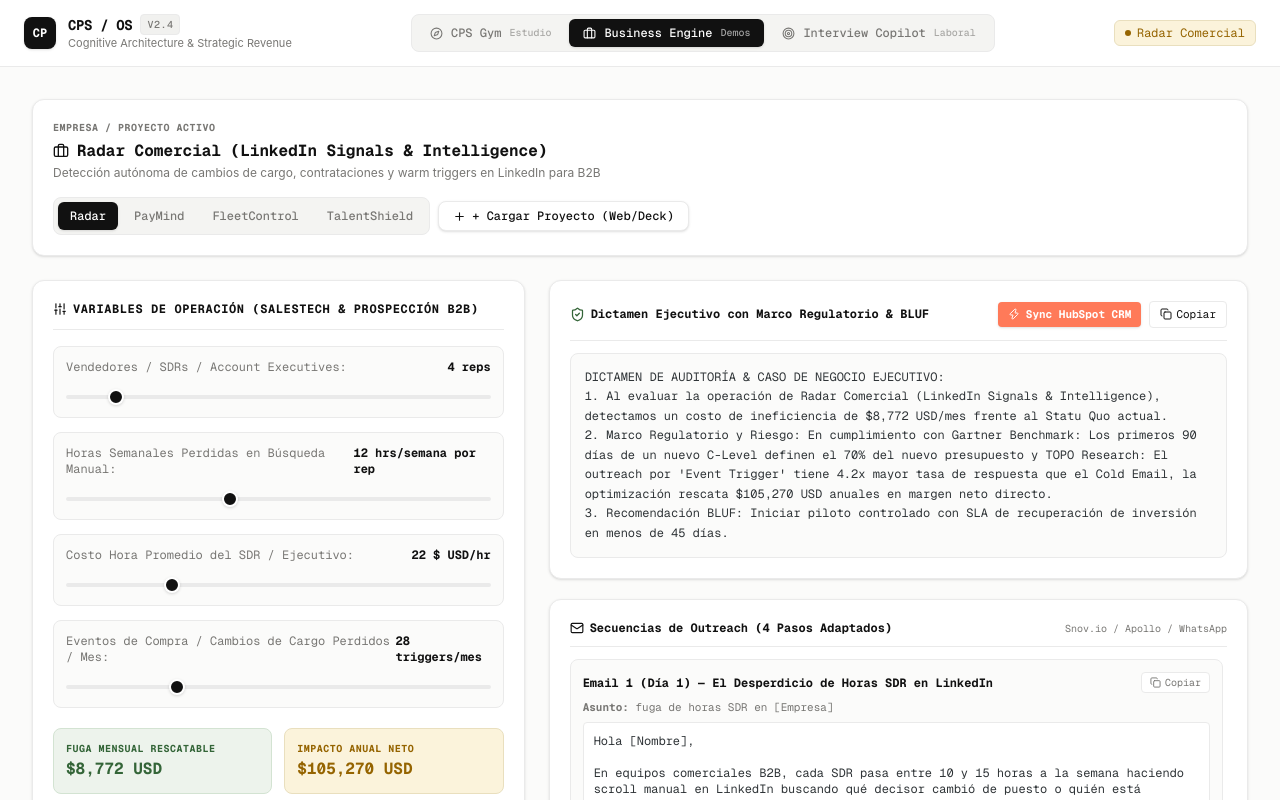
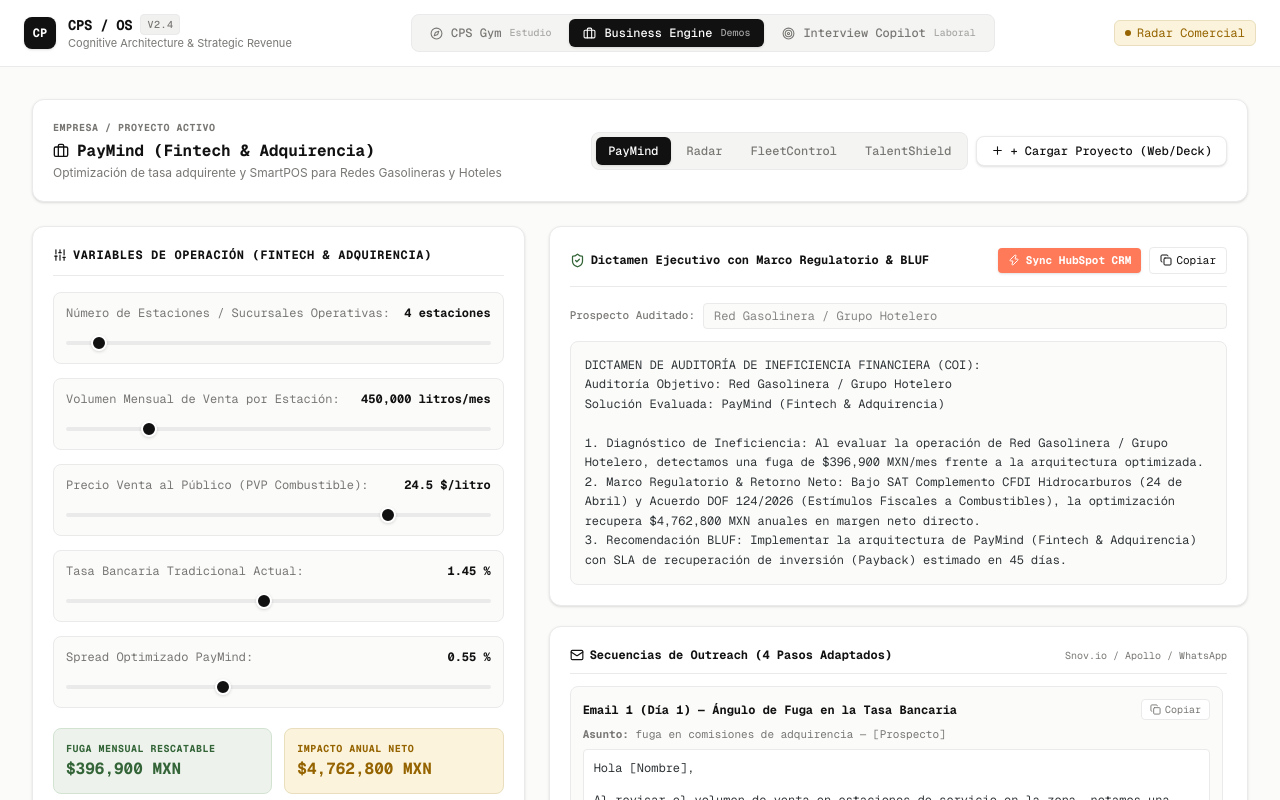
Before and after one commit to agutierrez11/cps-copilot, a Next.js app in the folder scratch/cps-copilot/: page / in a window 1280 px wide. Shown: the top 800 px of the page. Built offline with nearby package versions, Linux system fonts and the light colour scheme.

Commit message:
fix: correct dictamen positioning to audit target prospect and rewrite cold emails without AI clichés

```diff
--- a/scratch/cps-copilot/src/components/business-engine/BusinessEngineView.tsx
+++ b/scratch/cps-copilot/src/components/business-engine/BusinessEngineView.tsx
@@ -40,6 +40,7 @@
   const [selectedProfileId, setSelectedProfileId] = useState<string>(profiles[0]?.id || 'radar_linkedin');
   const [copiedEmailIdx, setCopiedEmailIdx] = useState<number | null>(null);
   const [copiedDictum, setCopiedDictum] = useState<boolean>(false);
+  const [targetAccountName, setTargetAccountName] = useState<string>('');
   const [isSyncingHubSpot, setIsSyncingHubSpot] = useState<boolean>(false);
   const [hubspotSyncMsg, setHubspotSyncMsg] = useState<string | null>(null);
 
@@ -173,14 +174,19 @@
 
   // Dictamen
   const dictumText = useMemo(() => {
-    const p = currentProfile;
+    const p = currentProfile as any;
     const reg1 = p.regulations?.[0] || "Normativas del sector";
     const reg2 = p.regulations?.[1] || "Estándares de mercado";
-    return `DICTAMEN DE AUDITORÍA & CASO DE NEGOCIO EJECUTIVO:
-1. Al evaluar la operación de ${p.name}, detectamos un costo de ineficiencia de $${calculatedSavings.monthly.toLocaleString()} ${p.currency}/mes frente al Statu Quo actual.
-2. Marco Regulatorio y Riesgo: En cumplimiento con ${reg1} y ${reg2}, la optimización rescata $${calculatedSavings.annual.toLocaleString()} ${p.currency} anuales en margen neto directo.
-3. Recomendación BLUF: Iniciar piloto controlado con SLA de recuperación de inversión en menos de 45 días.`;
-  }, [currentProfile, calculatedSavings]);
+    const targetName = targetAccountName.trim() || p.targetClientRole || "Empresa / Cuenta Prospecto";
+
+    return `DICTAMEN DE AUDITORÍA DE INEFICIENCIA FINANCIERA (COI):
+Auditoría Objetivo: ${targetName}
+Solución Evaluada: ${p.name}
+
+1. Diagnóstico de Ineficiencia: Al evaluar la operación de ${targetName}, detectamos una fuga de $${calculatedSavings.monthly.toLocaleString()} ${p.currency}/mes frente a la arquitectura optimizada.
+2. Marco Regulatorio & Retorno Neto: Bajo ${reg1} y ${reg2}, la optimización recupera $${calculatedSavings.annual.toLocaleString()} ${p.currency} anuales en margen neto directo.
+3. Recomendación BLUF: Implementar la arquitectura de ${p.name} con SLA de recuperación de inversión (Payback) estimado en 45 días.`;
+  }, [currentProfile, calculatedSavings, targetAccountName]);
 
   const copyDictum = () => {
     navigator.clipboard.writeText(dictumText);
@@ -453,6 +459,16 @@
                 </button>
               </div>
             </div>
+            <div className="flex items-center gap-2 pt-1">
+              <label className="text-[11px] font-mono font-medium text-[#787774] whitespace-nowrap">Prospecto Auditado:</label>
+              <input
+                type="text"
+                placeholder={(currentProfile as any).targetClientRole || "ej. Grupo Gasolinero Pemex / Sofía Health"}
+                value={targetAccountName}
+                onChange={(e) => setTargetAccountName(e.target.value)}
+                className="w-full bg-[#FBFBFA] border border-[#EAEAEA] rounded px-2.5 py-1 text-xs font-mono text-[#111111] focus:outline-none focus:border-[#111111]"
+              />
+            </div>
             <p className="text-xs font-mono text-[#2F3437] leading-relaxed whitespace-pre-line bg-[#FBFBFA] p-3.5 rounded-lg border border-[#EAEAEA]">
               {dictumText}
             </p>
--- a/scratch/cps-copilot/src/profiles/client_profiles.json
+++ b/scratch/cps-copilot/src/profiles/client_profiles.json
@@ -1,91 +1,20 @@
 [
   {
-    "id": "radar_linkedin",
-    "name": "Radar Comercial (LinkedIn Signals & Intelligence)",
-    "tagline": "Detección autónoma de cambios de cargo, contrataciones y warm triggers en LinkedIn para B2B",
-    "industry": "SalesTech & Prospección B2B",
-    "currency": "USD",
-    "regulations": [
-      "Gartner Benchmark: Los primeros 90 días de un nuevo C-Level definen el 70% del nuevo presupuesto",
-      "TOPO Research: El outreach por 'Event Trigger' tiene 4.2x mayor tasa de respuesta que el Cold Email",
-      "LinkedIn Data Privacy & Fair Use Protocol"
-    ],
-    "variables": [
-      {
-        "id": "reps",
-        "label": "Vendedores / SDRs / Account Executives",
-        "min": 1,
-        "max": 30,
-        "default": 4,
-        "step": 1,
-        "unit": "reps"
-      },
-      {
-        "id": "hours_wasted",
-        "label": "Horas Semanales Perdidas en Búsqueda Manual",
-        "min": 4,
-        "max": 25,
-        "default": 12,
-        "step": 1,
-        "unit": "hrs/semana por rep"
-      },
-      {
-        "id": "rep_hourly_rate",
-        "label": "Costo Hora Promedio del SDR / Ejecutivo",
-        "min": 10,
-        "max": 60,
-        "default": 22,
-        "step": 2,
-        "unit": "$ USD/hr"
-      },
-      {
-        "id": "missed_triggers",
-        "label": "Eventos de Compra / Cambios de Cargo Perdidos / Mes",
-        "min": 5,
-        "max": 100,
-        "default": 28,
-        "step": 2,
-        "unit": "triggers/mes"
-      }
-    ],
-    "outreach_emails": [
-      {
-        "step": "Email 1 (Día 1) — El Desperdicio de Horas SDR en LinkedIn",
-        "subject": "fuga de horas SDR en [Empresa]",
-        "body": "Hola [Nombre],\n\nEn equipos comerciales B2B, cada SDR pasa entre 10 y 15 horas a la semana haciendo scroll manual en LinkedIn buscando qué decisor cambió de puesto o quién está contratando.\n\nConstruimos un 'Radar Comercial' que rastrea en tiempo real promociones, nombramientos de nuevos Directores y rondas de inversión, entregándole a tu equipo el mensaje de felicitación hiperpersonalizado listo para enviar en los primeros 30 minutos del evento.\n\n¿Tiene sentido que te muestre una demo de 5 minutos rastreando los movimientos de sus 50 cuentas objetivo?"
-      },
-      {
-        "step": "Email 2 (Día 4) — La Ventana de los 90 Días",
-        "subject": "la ventana de 90 días en nuevos directores",
-        "body": "Hola [Nombre],\n\nSegún datos de Gartner, el 70% de los nuevos VPs y Directores toman decisiones de cambio de proveedores y asignación de presupuesto en sus primeros 90 días en el cargo.\n\nLlegar en la semana 1 con un gancho contextual genera hasta 4 veces más reuniones que un correo en frío tradicional. ¿Te gustaría ver cómo el Radar alerta a tu equipo en el momento exacto en que un decisor entra a una cuenta clave?"
-      },
-      {
-        "step": "Email 3 (Día 8) — Caso de Éxito de Prospección Caliente",
-        "subject": "cómo duplicar la tasa de respuesta en LinkedIn",
-        "body": "Hola [Nombre],\n\nTe comparto un número rápido: un equipo de 3 SDRs reemplazó la prospección fría por el Radar de Eventos en LinkedIn, reduciendo 48 horas mensuales de scraping manual y subiendo la tasa de agendamiento de 2.1% a 8.4% al contactar decisores con el contexto de su nuevo nombramiento.\n\n¿Tienes 7 minutos este jueves para ver cómo funciona con tus cuentas?"
-      },
-      {
-        "step": "Email 4 (Día 12) — Break-up con Costo de Inacción",
-        "subject": "¿cerramos el expediente del Radar?",
-        "body": "Hola [Nombre],\n\nEntiendo que el equipo está saturado ejecutando las metas del mes. Cierro el seguimiento por ahora.\n\nSolo te dejo este cálculo: mantener a [Reps] vendedores buscando prospectos a mano en LinkedIn le cuesta a [Empresa] más de $[Fuga_Mensual] USD mensuales en horas no productivas y oportunidades a destiempo.\n\nSi deciden automatizar el radar antes del próximo trimestre, avísame.\n\nSaludos,\nAntonio Gutiérrez"
-      }
-    ]
-  },
-  {
     "id": "paymind",
-    "name": "PayMind (Fintech / Adquirencia)",
-    "tagline": "Infraestructura de pagos y SmartPOS para gasolineras y hoteles",
+    "name": "PayMind (Fintech & Adquirencia)",
+    "tagline": "Optimización de tasa adquirente y SmartPOS para Redes Gasolineras y Hoteles",
+    "targetClientRole": "Red Gasolinera / Grupo Hotelero",
     "industry": "Fintech & Adquirencia",
     "currency": "MXN",
     "regulations": [
+      "SAT Complemento CFDI Hidrocarburos (24 de Abril)",
       "Acuerdo DOF 124/2026 (Estímulos Fiscales a Combustibles)",
-      "SAT Complemento CFDI Hidrocarburos (24 de Abril)",
-      "Banco de México (Reglas de Cuota de Intercambio)"
+      "Banco de México (Cuotas de Intercambio y Regulaciones de Adquirencia)"
     ],
     "variables": [
       {
         "id": "stations",
-        "label": "Número de Estaciones / Sucursales",
+        "label": "Número de Estaciones / Sucursales Operativas",
         "min": 1,
         "max": 50,
         "default": 4,
@@ -94,7 +23,7 @@
       },
       {
         "id": "volume",
-        "label": "Volumen Mensual por Estación",
+        "label": "Volumen Mensual de Venta por Estación",
         "min": 100000,
         "max": 2000000,
         "default": 450000,
@@ -103,7 +32,7 @@
       },
       {
         "id": "pvp",
-        "label": "Precio Venta al Público (PVP)",
+        "label": "Precio Venta al Público (PVP Combustible)",
         "min": 19.50,
         "max": 26.00,
         "default": 24.50,
@@ -112,7 +41,7 @@
       },
       {
         "id": "current_fee",
-        "label": "Tasa Bancaria Tradicional",
+        "label": "Tasa Bancaria Tradicional Actual",
         "min": 0.80,
         "max": 2.20,
         "default": 1.45,
@@ -131,21 +60,90 @@
     ],
     "outreach_emails": [
       {
-        "step": "Email 1 (Día 1) — El Gancho de la Fuga Oculta",
-        "subject": "fuga en comisiones [Nombre Estación]",
-        "body": "Hola [Nombre],\n\nVeo que operan [Estaciones] estaciones en la zona de [Región]. La mayoría de los grupos gasolineros asumen que su costo bancario es de apenas el 1.4%, pero al calcularlo sobre el PVP con 40% de impuestos (IEPS DOF + IVA), el banco se está quedando con más del 40% de su margen neto.\n\nDiseñamos una arquitectura SmartPOS que elimina el cobro sobre la carga impositiva. ¿Tiene sentido que te comparta un desglose de 1 página con el ahorro proyectado para su volumen?"
+        "step": "Email 1 (Día 1) — Ángulo de Fuga en la Tasa Bancaria",
+        "subject": "fuga en comisiones de adquirencia — [Prospecto]",
+        "body": "Hola [Nombre],\n\nAl revisar el volumen de venta en estaciones de servicio en la zona, notamos una constante: la mayoría de los bancos tradicionales cobran su porcentaje de comisión sobre el PVP total, incluyendo el 40% que corresponde a IEPS e IVA.\n\nPara un grupo de [Estaciones] estaciones procesando 450k litros por bomba, eso significa que el banco se está quedando con casi la mitad de su margen neto operativo.\n\nEstructuramos un modelo SmartPOS que elimina el cobro sobre impuestos. ¿Tiene sentido que te mande un desglose de 1 página con los números de su grupo?"
       },
       {
-        "step": "Email 2 (Día 4) — Cita Regulatoria DOF & SAT",
-        "subject": "Acuerdo DOF 124/2026 y facturación de combustible",
-        "body": "Hola [Nombre],\n\nCon la entrada en vigor del nuevo Complemento CFDI de Hidrocarburos del SAT este 24 de abril, la conciliación automática de pagos en bomba se vuelve crítica para no frenar la deducibilidad.\n\nEn grupos medianos similares en [Región], PayMind recupera entre $180,000 y $340,000 MXN mensuales en margen neto directo a su cuenta concentradora. ¿Te gustaría ver la simulación matemática de su grupo?"
+        "step": "Email 2 (Día 4) — Ángulo Regulatorio SAT & CFDI Hidrocarburos",
+        "subject": "SAT Complemento CFDI Hidrocarburos y margen en bomba",
+        "body": "Hola [Nombre],\n\nCon las nuevas disposiciones del SAT para la conciliación de hidrocarburos, la falta de integración entre las terminales de pago y los dispensarios genera discrepancias que pueden comprometer la deducibilidad de sus clientes flotilleros.\n\nUn grupo de [Estaciones] estaciones similares recuperó $180,000 MXN mensuales en margen neto simplemente ajustando la cuota de intercambio y automatizando el CFDI en la terminal.\n\n¿Te hace sentido revisar la simulación financiera esta semana?"
+      },
+      {
+        "step": "Email 3 (Día 8) — Break-up Consultivo",
+        "subject": "¿cerramos la auditoría de adquirencia para [Prospecto]?",
+        "body": "Hola [Nombre],\n\nAsumo que están enfocados en la operación diaria de las estaciones y no es prioridad revisar proveedores de pagos ahora.\n\nCierro el seguimiento con este dato: mantener la adquirencia bancaria tradicional le cuesta al grupo $[Fuga_Mensual] MXN al mes en comisiones cobradas sobre impuestos.\n\nSi deciden revisar la estructura de costos el próximo mes, quedo a la orden.\n\nSaludos,\nAntonio Gutiérrez"
+      }
+    ]
+  },
+  {
+    "id": "radar_linkedin",
+    "name": "Radar Comercial (LinkedIn Signals & Intelligence)",
+    "tagline": "Detección de intenciones de compra y cambios de cargo en tiempo real",
+    "targetClientRole": "Empresa B2B con Equipo de Ventas / Prospección",
+    "industry": "SalesTech & Prospección B2B",
+    "currency": "USD",
+    "regulations": [
+      "Gartner Benchmark: Los primeros 90 días de un nuevo C-Level definen el 70% del nuevo presupuesto",
+      "TOPO Research: El outreach por 'Event Trigger' tiene 4.2x mayor tasa de respuesta que el Cold Email",
+      "Protocolos de Privacidad y Prospección B2B Directa"
+    ],
+    "variables": [
+      {
+        "id": "reps",
+        "label": "Vendedores / SDRs / Account Executives",
+        "min": 1,
+        "max": 30,
+        "default": 4,
+        "step": 1,
+        "unit": "reps"
+      },
+      {
+        "id": "hours_wasted",
+        "label": "Horas Semanales Perdidas por Rep en Búsqueda Manual",
+        "min": 4,
+        "max": 25,
+        "default": 12,
+        "step": 1,
+        "unit": "hrs/semana"
+      },
+      {
+        "id": "rep_hourly_rate",
+        "label": "Costo Hora Promedio del SDR / Ejecutivo",
+        "min": 10,
+        "max": 60,
+        "default": 22,
+        "step": 2,
+        "unit": "$ USD/hr"
+      },
+      {
+        "id": "missed_triggers",
+        "label": "Eventos de Compra / Cambios de Cargo No Detectados",
+        "min": 5,
+        "max": 100,
+        "default": 28,
+        "step": 2,
+        "unit": "triggers/mes"
+      }
+    ],
+    "outreach_emails": [
+      {
+        "step": "Email 1 (Día 1) — Ángulo de Horas Desperdiciadas en SDRs",
+        "subject": "fuga de horas SDR en [Prospecto]",
+        "body": "Hola [Nombre],\n\nEn equipos comerciales B2B, cada vendedor pasa unas 12 horas a la semana buscando manualmente en LinkedIn quién cambió de puesto o qué empresa está contratando.\n\nConstruimos un 'Radar Comercial' que detecta nombramientos de nuevos Directores y cambios de presupuesto en tiempo real, entregándole al ejecutivo el contexto exacto en los primeros 30 minutos del evento.\n\n¿Tiene sentido que te muestre una demo de 5 minutos rastreando los movimientos de sus 50 cuentas clave?"
+      },
+      {
+        "step": "Email 2 (Día 4) — La Ventana de Oportunidad de 90 Días",
+        "subject": "la ventana de 90 días en nuevos directores",
+        "body": "Hola [Nombre],\n\nSegún datos de Gartner, el 70% de los nuevos VPs y Directores toman decisiones de cambio de proveedores en sus primeros 90 días en el cargo.\n\nLlegar en la primera semana con una propuesta de diagnóstico genera hasta 4 veces más reuniones que el correo en frío tradicional. ¿Te gustaría ver cómo el Radar alerta a tu equipo cuando un decisor entra a una cuenta objetivo?"
       }
     ]
   },
   {
     "id": "fleetcontrol",
     "name": "FleetControl MX (Logística & Carga)",
-    "tagline": "Telemetría e IA para control de combustible y Carta Porte SAT",
+    "tagline": "Telemetría y control de combustible para transporte terrestre",
+    "targetClientRole": "Empresa de Transporte Terrestre / Flotilla de Carga",
     "industry": "Logística & Transporte Terrestre",
     "currency": "MXN",
     "regulations": [
@@ -174,7 +172,7 @@
       },
       {
         "id": "leakage_rate",
-        "label": "Tasa Estimada de Fuga / Huachicol / Desvío",
+        "label": "Tasa Estimada de Fuga / Desvío de Diesel",
         "min": 4,
         "max": 22,
         "default": 11,
@@ -194,20 +192,21 @@
     "outreach_emails": [
       {
         "step": "Email 1 (Día 1) — Auditoría de Fuga en Diesel",
-        "subject": "fuga de combustible en flota [Empresa]",
-        "body": "Hola [Nombre],\n\nEn flotillas de más de 30 unidades en corredores de [Región], el desvío de diesel representa entre el 9% y 14% del presupuesto operativo mensual.\n\nDesarrollamos sensores CAN-bus e IA predictiva que alertan ordeñas en tiempo real y automatizan la Carta Porte SAT. ¿Tiene sentido que te mande un diagnóstico de 1 página sobre su ruta?"
+        "subject": "desvío de combustible en flota — [Prospecto]",
+        "body": "Hola [Nombre],\n\nEn flotillas de más de 30 unidades, el desvío no autorizado de diesel representa entre el 9% y 14% del costo operativo mensual.\n\nCon sensores CAN-bus e IA predictiva detectamos extracciones inusuales en tiempo real y automatizamos la emisión de la Carta Porte 3.1 del SAT.\n\n¿Tiene sentido que te mande una estimación de ahorro para sus unidades?"
       }
     ]
   },
   {
-    "id": "hrtech",
-    "name": "TalentShield (SaaS / HR-Tech)",
-    "tagline": "Retención de talento, blindaje laboral y reducción de rotación con IA",
+    "id": "talent_shield",
+    "name": "TalentShield (HR-Tech & Retención)",
+    "tagline": "Blindaje laboral y reducción de rotación voluntaria con IA",
+    "targetClientRole": "Empresa Mediana / Corporativo en Crecimiento",
     "industry": "Recursos Humanos & SaaS",
     "currency": "USD",
     "regulations": [
       "NOM-035 Factores de Riesgo Psicosocial",
-      "Ley Federal del Trabajo (Cumplimiento de Jornadas y Vacaciones)",
+      "Ley Federal del Trabajo (Cumplimiento de Jornadas)",
       "Regulaciones de Contratación y PTU"
     ],
     "variables": [
@@ -250,9 +249,9 @@
     ],
     "outreach_emails": [
       {
-        "step": "Email 1 (Día 1) — El Costo Invisible de la Rotación",
-        "subject": "costo de rotación en [Empresa]",
-        "body": "Hola [Nombre],\n\nReemplazar a un colaborador calificado cuesta en promedio 1.75 veces su salario mensual en tiempo de reclutamiento y pérdida de curva de aprendizaje.\n\nPara una plantilla como la de [Empresa], una rotación del 18% representa una fuga de más de $120,000 USD al año. ¿Tiene sentido que te comparta cómo blindar la retención desde el día 30?"
+        "step": "Email 1 (Día 1) — El Costo de la Rotación Voluntaria",
+        "subject": "costo de rotación en [Prospecto]",
+        "body": "Hola [Nombre],\n\nReemplazar a un colaborador calificado cuesta en promedio 1.75 veces su salario mensual entre reclutamiento y pérdida de productividad.\n\nPara una plantilla de 300 personas con rotación del 18%, esto representa una fuga de más de $120,000 USD al año. ¿Tiene sentido que te comparta cómo predecir la salida de personal clave antes de que entreguen su renuncia?"
       }
     ]
   }
```
